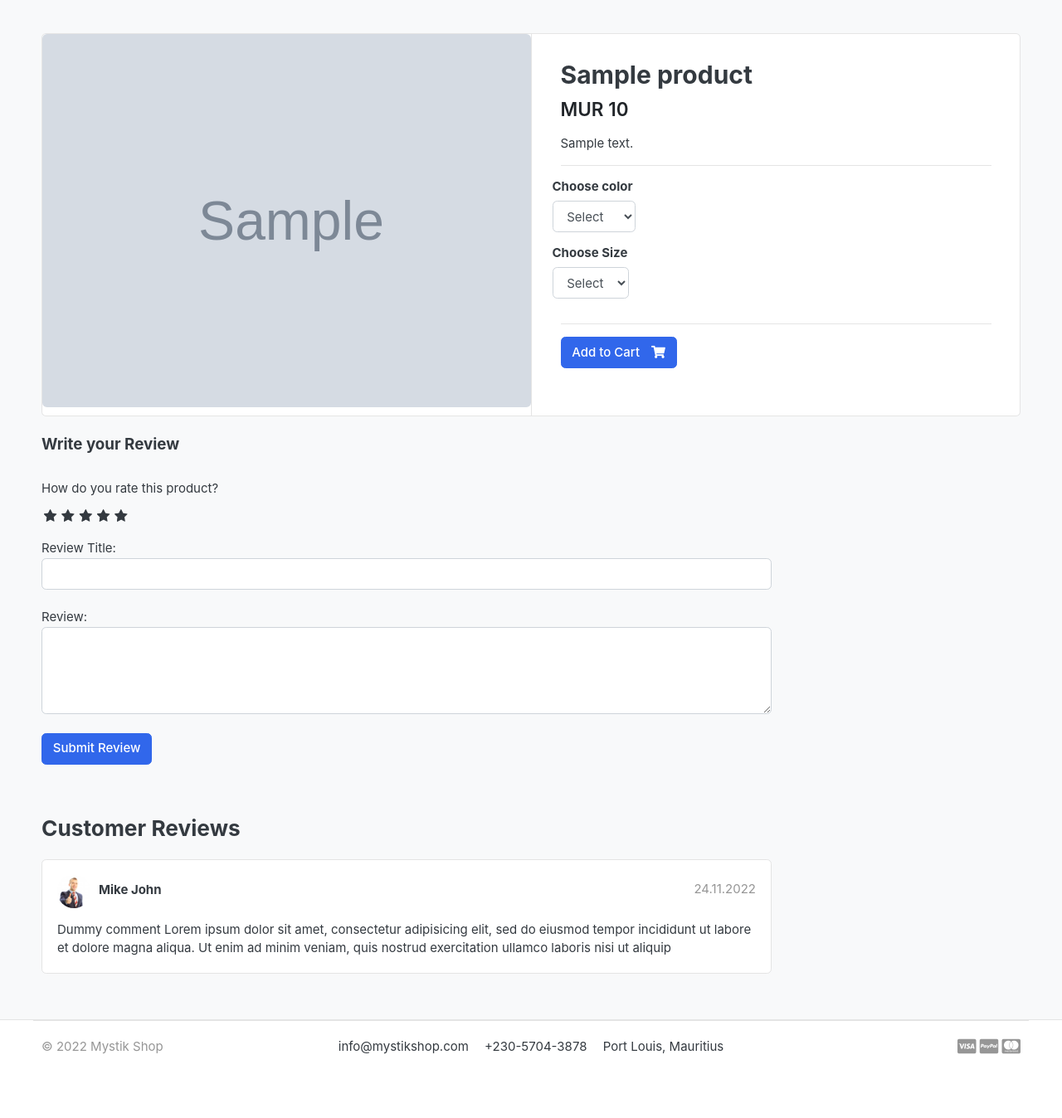
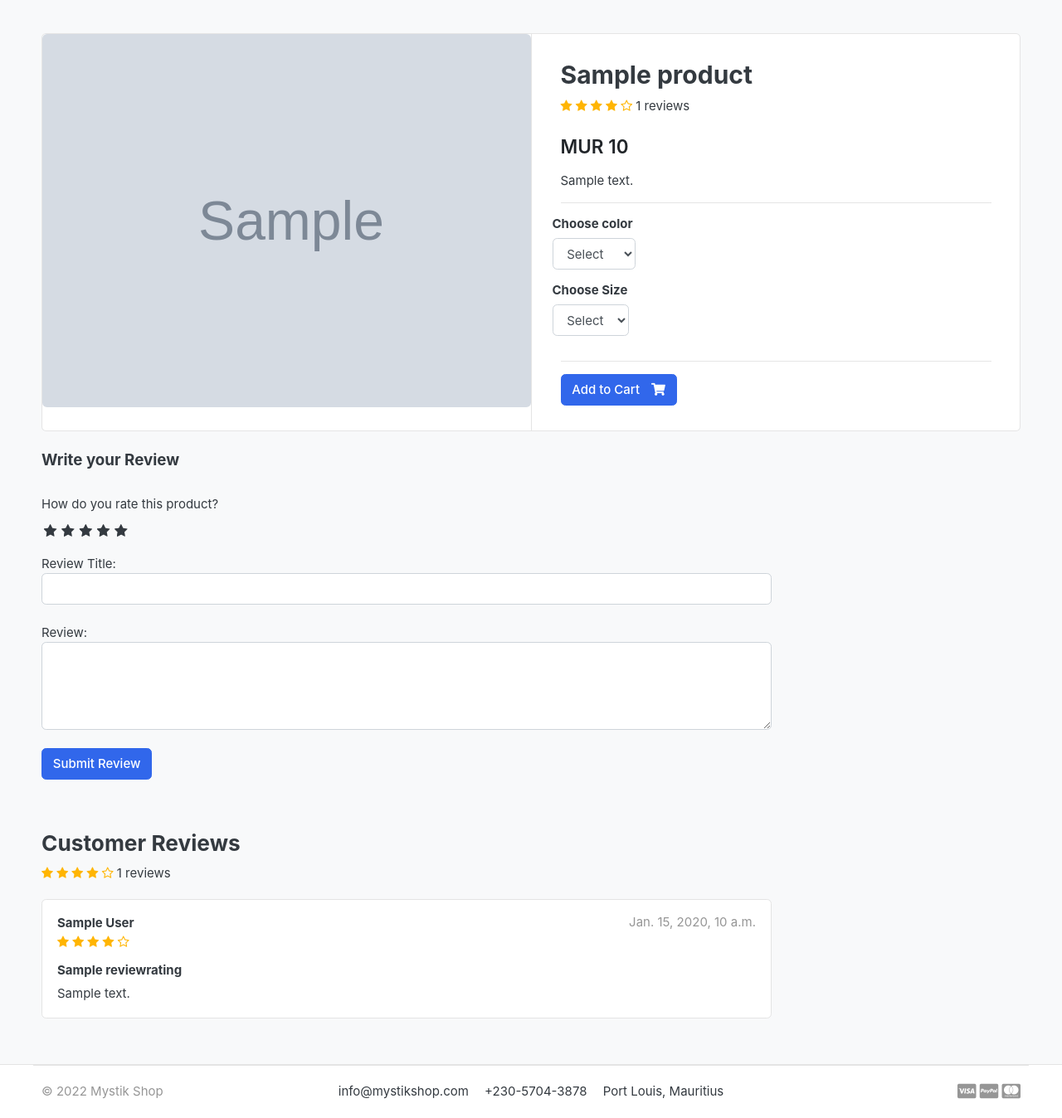
Before and after one commit to DavidMJ21/finalproject-David, a Django app: a page that uses templates/store/product_detail.html in a window 1280 px wide. Shown: the part 118-1466 px from the top of the page at 83% size. Before the commit the page ends 1389 px from the top, so only its background shows below. Run offline with Django 3.2, Linux system fonts and the light colour scheme; a user stored in the database is signed in; tables that the repository leaves empty hold one stand-in row (values such as "Sample post"); grey boxes marked "Sample" are stand-in pictures; some libraries are stand-ins or nearby versions; some web fonts are replaced.

Commit message:
106. Review and Rating System Completed

```diff
--- a/finalproject/static/css/custom.css
+++ b/finalproject/static/css/custom.css
@@ -40,3 +40,22 @@ input:checked + label:hover, input:checked ~ label:hover,input:checked ~ label:h
 label:hover ~ input:checked ~ label{
   color: #cc9000;
 }
+
+.rating-star i{
+  color: #ffb503 !important;
+}
+
+ul.thumb{
+  margin:0 auto;
+  padding: 0;
+  float: left;
+}
+ul.thumb li{
+  list-style: none;
+  margin: 10px;
+}
+ul.thumb li img{
+  width: 80px;
+  height: 80px;
+  border: 1px solid grey;
+}
--- a/store/models.py
+++ b/store/models.py
@@ -2,7 +2,7 @@ from django.db import models
 from category.models import Category
 from django.urls import reverse
 from accounts.models import Account
-#from django.db.models import Avg, Count
+from django.db.models import Avg, Count
 
 # Create your models here.
 
@@ -23,6 +23,20 @@ class Product(models.Model):
 
     def __str__(self):
         return self.product_name
+
+    def averageReview(self):
+        reviews = ReviewRating.objects.filter(product=self, status=True).aggregate(average=Avg('rating'))
+        avg = 0
+        if reviews['average'] is not None:
+            avg = float(reviews['average'])
+        return avg
+
+    def countReview(self):
+        reviews = ReviewRating.objects.filter(product=self, status=True).aggregate(count=Count('id'))
+        count = 0
+        if reviews['count'] is not None:
+            count = int(reviews['count'])
+        return count
 
 class VariationManager(models.Manager):
     def colors(self):
--- a/store/views.py
+++ b/store/views.py
@@ -50,15 +50,26 @@ def product_detail(request, category_slug, product_slug):
     except Exception as e:
       raise e
 
-    try:
-        orderproduct = OrderProduct.objects.filter(user=request.user, product_id=single_product.id).exists()
-    except OrderProduct.DoesNotExist:
+
+    if request.user.is_authenticated:
+        try:
+            orderproduct = OrderProduct.objects.filter(user=request.user, product_id=single_product.id).exists()
+        except OrderProduct.DoesNotExist:
+            orderproduct = None
+    else:
         orderproduct = None
+
+    # Get the reviews
+    reviews = ReviewRating.objects.filter(product_id=single_product.id, status=True)
+
+    # Get the product gallery
+#    product_gallery = ProductGallery.objects.filter(product_id=single_product.id)
 
     context = {
       'single_product': single_product,
       'in_cart'       : in_cart,
       'orderproduct'  : orderproduct,
+      'reviews'       : reviews,
     }
     return render(request, 'store/product_detail.html', context)
 
--- a/templates/store/product_detail.html
+++ b/templates/store/product_detail.html
@@ -28,6 +28,16 @@
 <article class="content-body">
 
 <h2 class="title">{{ single_product.product_name }}</h2>
+<div class="rating-star">
+	<span>
+		<i class="fa fa-star{% if single_product.averageReview < 0.5 %}-o{% elif single_product.averageReview >= 0.5 and single_product.averageReview < 1 %}-half-o {% endif %}" aria-hidden="true"></i>
+		<i class="fa fa-star{% if single_product.averageReview < 1.5 %}-o{% elif single_product.averageReview >= 1.5 and single_product.averageReview < 2 %}-half-o {% endif %}" aria-hidden="true"></i>
+		<i class="fa fa-star{% if single_product.averageReview < 2.5 %}-o{% elif single_product.averageReview >= 2.5 and single_product.averageReview < 3 %}-half-o {% endif %}" aria-hidden="true"></i>
+		<i class="fa fa-star{% if single_product.averageReview < 3.5 %}-o{% elif single_product.averageReview >= 3.5 and single_product.averageReview < 4 %}-half-o {% endif %}" aria-hidden="true"></i>
+		<i class="fa fa-star{% if single_product.averageReview < 4.5 %}-o{% elif single_product.averageReview >= 4.5 and single_product.averageReview < 5 %}-half-o {% endif %}" aria-hidden="true"></i>
+<span>{{single_product.countReview}} reviews</span>
+		</span>
+</div><br>
 
 <div class="mb-3">
 <var class="price h4">MUR {{ single_product.price }}</var>
@@ -86,6 +96,7 @@
 <form action="{% url 'submit_review' single_product.id %}" method="POST">
 	{% csrf_token %}
 	<h5>Write your Review</h5>
+
 	<div><br>
 		<!-- Rating Stars -->
 		<label>How do you rate this product?</label>
@@ -126,25 +137,45 @@
 <br>
 <header class="section-heading">
 	<h3>Customer Reviews </h3>
+		<div class="rating-star">
+			<span>
+				<i class="fa fa-star{% if single_product.averageReview < 0.5 %}-o{% elif single_product.averageReview >= 0.5 and single_product.averageReview < 1 %}-half-o {% endif %}" aria-hidden="true"></i>
+				<i class="fa fa-star{% if single_product.averageReview < 1.5 %}-o{% elif single_product.averageReview >= 1.5 and single_product.averageReview < 2 %}-half-o {% endif %}" aria-hidden="true"></i>
+				<i class="fa fa-star{% if single_product.averageReview < 2.5 %}-o{% elif single_product.averageReview >= 2.5 and single_product.averageReview < 3 %}-half-o {% endif %}" aria-hidden="true"></i>
+				<i class="fa fa-star{% if single_product.averageReview < 3.5 %}-o{% elif single_product.averageReview >= 3.5 and single_product.averageReview < 4 %}-half-o {% endif %}" aria-hidden="true"></i>
+				<i class="fa fa-star{% if single_product.averageReview < 4.5 %}-o{% elif single_product.averageReview >= 4.5 and single_product.averageReview < 5 %}-half-o {% endif %}" aria-hidden="true"></i>
+		<span>{{single_product.countReview}} reviews</span>
+				</span>
+		</div>
 
 </header>
+
+{% for review in reviews %}
 <article class="box mb-3">
 	<div class="icontext w-100">
-		<img src="{% static './images/avatars/avatar2.jpg' %}" class="img-xs icon rounded-circle">
+
 		<div class="text">
-			<span class="date text-muted float-md-right">24.11.2022 </span>
-			<h6 class="mb-1">Mike John </h6>
-
+			<span class="date text-muted float-md-right">{{review.updated_at}}</span>
+			<h6 class="mb-1">{{review.user.full_name}}</h6>
+			<div class="rating-star">
+				<span>
+					<i class="fa fa-star{% if review.rating == 0.5 %}-half-o{% elif review.rating < 1 %}-o {% endif %}" aria-hidden="true"></i>
+					<i class="fa fa-star{% if review.rating == 1.5 %}-half-o{% elif review.rating < 2 %}-o {% endif %}" aria-hidden="true"></i>
+					<i class="fa fa-star{% if review.rating == 2.5 %}-half-o{% elif review.rating < 3 %}-o {% endif %}" aria-hidden="true"></i>
+					<i class="fa fa-star{% if review.rating == 3.5 %}-half-o{% elif review.rating < 4 %}-o {% endif %}" aria-hidden="true"></i>
+					<i class="fa fa-star{% if review.rating == 4.5 %}-half-o{% elif review.rating < 5 %}-o {% endif %}" aria-hidden="true"></i>
+				</span>
+			</div>
 		</div>
 	</div> <!-- icontext.// -->
 	<div class="mt-3">
+		<h6>{{review.subject}}</h6>
 		<p>
-			Dummy comment Lorem ipsum dolor sit amet, consectetur adipisicing elit, sed do eiusmod
-			tempor incididunt ut labore et dolore magna aliqua. Ut enim ad minim veniam,
-			quis nostrud exercitation ullamco laboris nisi ut aliquip
+			{{review.review}}
 		</p>
 	</div>
 </article>
+{% endfor %}
 
 
 
```
